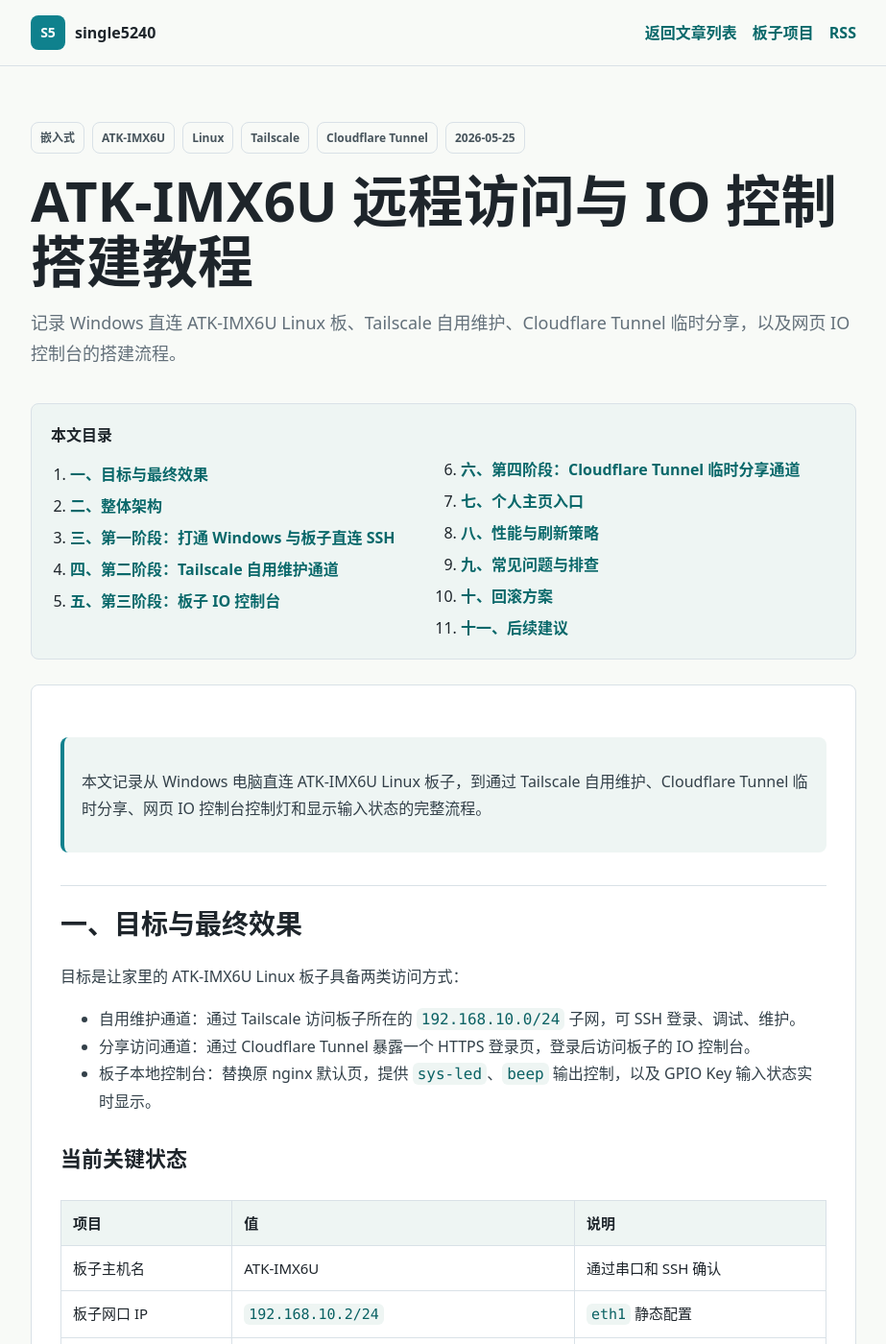
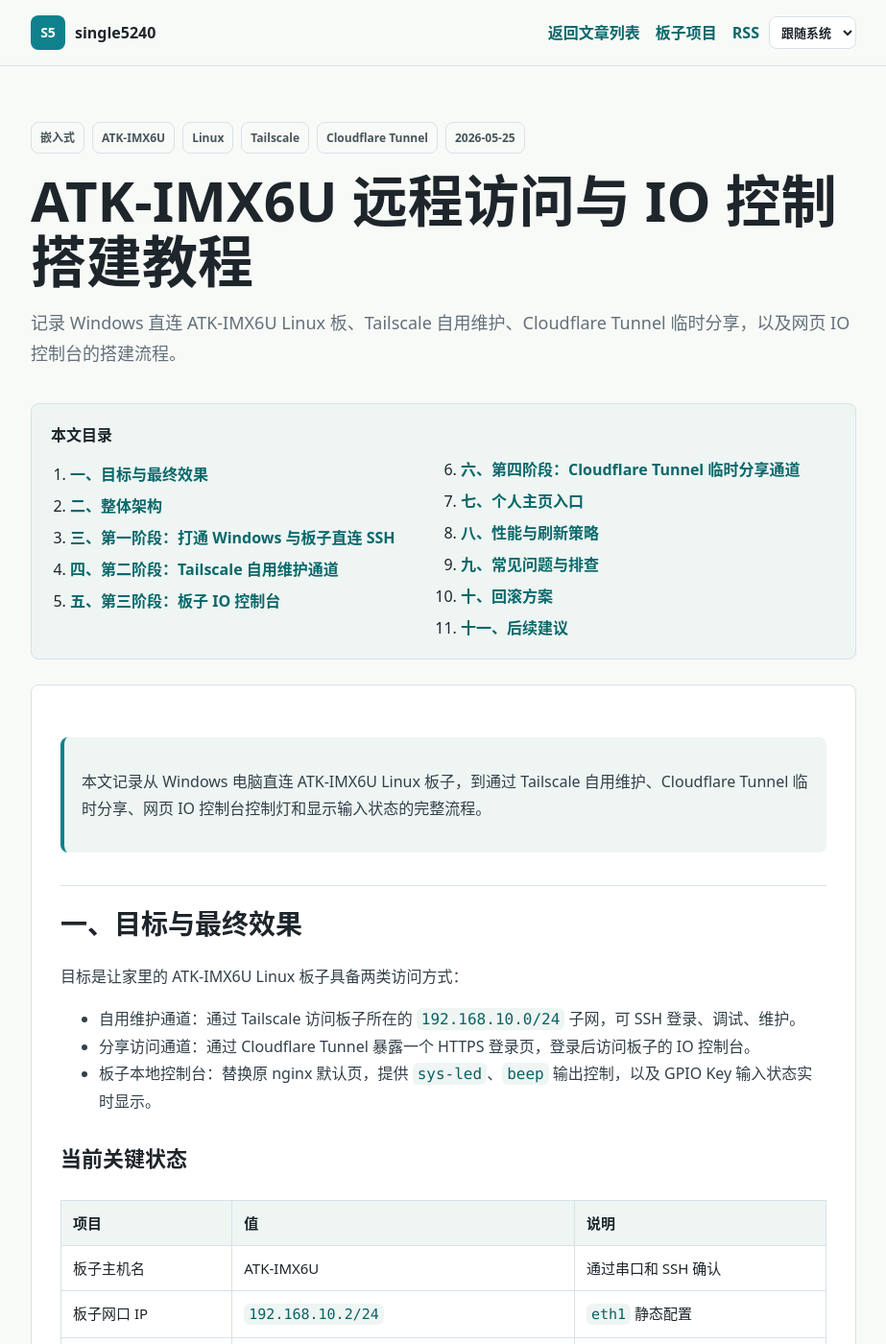
Before and after one commit to single5240/single5240.github.io, a Jekyll site: the page built from _articles/atk-imx6u-remote-io-control.md, in a window 1280 px wide and 1400 px high. Shown: the whole window at 96% size, without its empty margins (178-1101 px from the left). Built offline with Jekyll 4.4.1, drawn with Linux system fonts in a browser that asks for light colours.

Commit message:
feat: add light and dark theme switcher

```diff
--- a/_layouts/article.html
+++ b/_layouts/article.html
@@ -23,6 +23,7 @@
   <link rel="icon" href="{{ '/assets/favicon.svg' | relative_url }}" type="image/svg+xml">
   <link rel="apple-touch-icon" href="{{ '/assets/icon-192.png' | relative_url }}">
   <link rel="manifest" href="{{ '/site.webmanifest' | relative_url }}">
+  <script src="{{ '/assets/js/theme.js' | relative_url }}"></script>
   <link rel="stylesheet" href="{{ '/assets/css/base.css' | relative_url }}">
   <link rel="stylesheet" href="{{ '/assets/css/syntax.css' | relative_url }}">
   <style>
@@ -41,7 +42,7 @@
       top: 0;
       z-index: 20;
       border-bottom: 1px solid var(--line);
-      background: rgba(248, 250, 247, 0.94);
+      background: var(--header-bg);
       backdrop-filter: blur(18px);
     }
 
@@ -80,7 +81,7 @@
       place-items: center;
       border-radius: 8px;
       background: var(--accent);
-      color: #fff;
+      color: var(--on-accent);
       font-size: 14px;
     }
 
@@ -111,7 +112,7 @@
       padding: 5px 9px;
       border: 1px solid var(--line);
       border-radius: 8px;
-      color: #47545c;
+      color: var(--tag-ink);
       font-size: 12px;
       font-weight: 750;
     }
@@ -133,7 +134,7 @@
       padding: 18px 20px;
       border: 1px solid var(--line);
       border-radius: 8px;
-      background: #eef5f3;
+      background: var(--alt-bg);
     }
 
     .toc[hidden] { display: none; }
@@ -185,7 +186,7 @@
 
     .content p,
     .content li {
-      color: #334049;
+      color: var(--content-copy);
     }
 
     .content img {
@@ -198,8 +199,8 @@
       padding: 16px 18px;
       border-left: 4px solid var(--accent);
       border-radius: 8px;
-      background: #eef5f3;
-      color: #334049;
+      background: var(--alt-bg);
+      color: var(--content-copy);
     }
 
     .content table {
@@ -235,15 +236,15 @@
     }
 
     .content th {
-      background: #eef5f3;
+      background: var(--alt-bg);
       color: var(--ink);
     }
 
     .content code {
       padding: 2px 5px;
       border-radius: 6px;
-      background: #eef5f3;
-      color: #0b6264;
+      background: var(--alt-bg);
+      color: var(--inline-code);
       font-family: ui-monospace, Consolas, "SFMono-Regular", "Sarasa Mono SC", "Noto Sans Mono CJK SC", "WenQuanYi Micro Hei Mono", monospace;
     }
 
@@ -259,8 +260,8 @@
       max-width: 100%;
       padding: 2.6rem 16px 16px;
       border-radius: 8px;
-      background: #17232a;
-      color: #e8f2ef;
+      background: var(--code-bg);
+      color: var(--code-ink);
     }
 
     .content pre code {
@@ -277,7 +278,7 @@
       border: 1px solid rgba(255, 255, 255, 0.28);
       border-radius: 6px;
       background: #263a44;
-      color: #fff;
+      color: var(--on-accent);
       font: inherit;
       font-size: 12px;
       cursor: pointer;
--- a/assets/css/base.css
+++ b/assets/css/base.css
@@ -10,7 +10,24 @@
   --warm: #d9822b;
   --soft: #e8f2ef;
   --deep: #17232a;
+  --header-bg: rgba(248, 250, 247, 0.92);
+  --header-line: rgba(217, 225, 231, 0.8);
+  --raised-bg: rgba(255, 255, 255, 0.92);
+  --raised-border: rgba(15, 129, 141, 0.24);
+  --alt-bg: #eef5f3;
+  --subtle-bg: #f5f8f6;
+  --body-copy: #39454d;
+  --content-copy: #334049;
+  --tag-ink: #47545c;
+  --code-bg: #17232a;
+  --code-ink: #e8f2ef;
+  --inline-code: #0b6264;
+  --contact-copy: #cbd7dd;
+  --note: #bc5827;
+  --on-accent: #ffffff;
   --shadow: 0 18px 50px rgba(22, 35, 42, 0.12);
+  --shadow-small: 0 10px 28px rgba(22, 35, 42, 0.16);
+  --shadow-hover: 0 14px 32px rgba(22, 35, 42, 0.2);
   --focus-ring: #ff9f43;
   font-family: system-ui, "Segoe UI", "PingFang SC", "Hiragino Sans GB", "Noto Sans SC", "Noto Sans CJK SC", "Source Han Sans SC", "Microsoft YaHei", "WenQuanYi Micro Hei", sans-serif;
 }
@@ -23,6 +40,76 @@
 
 html {
   scroll-behavior: smooth;
+}
+
+@media (prefers-color-scheme: dark) {
+  :root:not([data-theme]) {
+    color-scheme: dark;
+    --ink: #e7eef2;
+    --muted: #a8b4bb;
+    --line: #34454f;
+    --paper: #11191d;
+    --panel: #182329;
+    --accent: #168a96;
+    --accent-dark: #78d5dc;
+    --warm: #f1a65a;
+    --soft: #23383a;
+    --deep: #0b1114;
+    --header-bg: rgba(17, 25, 29, 0.92);
+    --header-line: rgba(52, 69, 79, 0.82);
+    --raised-bg: rgba(24, 35, 41, 0.94);
+    --raised-border: rgba(120, 213, 220, 0.3);
+    --alt-bg: #142126;
+    --subtle-bg: #203136;
+    --body-copy: #c5d0d6;
+    --content-copy: #c9d4da;
+    --tag-ink: #b9c7ce;
+    --code-bg: #0b1114;
+    --code-ink: #e8f2ef;
+    --inline-code: #8de5e9;
+    --contact-copy: #cbd7dd;
+    --note: #f1a06f;
+    --shadow: 0 18px 50px rgba(0, 0, 0, 0.36);
+    --shadow-small: 0 10px 28px rgba(0, 0, 0, 0.34);
+    --shadow-hover: 0 14px 32px rgba(0, 0, 0, 0.42);
+    --focus-ring: #ffb866;
+  }
+}
+
+:root[data-theme="dark"] {
+  color-scheme: dark;
+  --ink: #e7eef2;
+  --muted: #a8b4bb;
+  --line: #34454f;
+  --paper: #11191d;
+  --panel: #182329;
+  --accent: #168a96;
+  --accent-dark: #78d5dc;
+  --warm: #f1a65a;
+  --soft: #23383a;
+  --deep: #0b1114;
+  --header-bg: rgba(17, 25, 29, 0.92);
+  --header-line: rgba(52, 69, 79, 0.82);
+  --raised-bg: rgba(24, 35, 41, 0.94);
+  --raised-border: rgba(120, 213, 220, 0.3);
+  --alt-bg: #142126;
+  --subtle-bg: #203136;
+  --body-copy: #c5d0d6;
+  --content-copy: #c9d4da;
+  --tag-ink: #b9c7ce;
+  --code-bg: #0b1114;
+  --code-ink: #e8f2ef;
+  --inline-code: #8de5e9;
+  --contact-copy: #cbd7dd;
+  --note: #f1a06f;
+  --shadow: 0 18px 50px rgba(0, 0, 0, 0.36);
+  --shadow-small: 0 10px 28px rgba(0, 0, 0, 0.34);
+  --shadow-hover: 0 14px 32px rgba(0, 0, 0, 0.42);
+  --focus-ring: #ffb866;
+}
+
+:root[data-theme="light"] {
+  color-scheme: light;
 }
 
 .motion-reveal {
@@ -46,15 +133,15 @@ html {
   height: 46px;
   padding: 0;
   place-items: center;
-  border: 1px solid rgba(15, 129, 141, 0.24);
+  border: 1px solid var(--raised-border);
   border-radius: 50%;
-  background: rgba(255, 255, 255, 0.92);
+  background: var(--raised-bg);
   color: var(--accent-dark);
   font: inherit;
   font-size: 22px;
   font-weight: 850;
   line-height: 1;
-  box-shadow: 0 10px 28px rgba(22, 35, 42, 0.16);
+  box-shadow: var(--shadow-small);
   cursor: pointer;
   opacity: 0;
   pointer-events: none;
@@ -72,7 +159,7 @@ html {
 @media (hover: hover) {
   .back-to-top:hover {
     transform: translateY(-2px);
-    box-shadow: 0 14px 32px rgba(22, 35, 42, 0.2);
+    box-shadow: var(--shadow-hover);
   }
 }
 
@@ -82,6 +169,65 @@ body {
   color: var(--ink);
   line-height: 1.7;
   line-break: strict;
+}
+
+.theme-control {
+  display: inline-flex;
+  flex: 0 0 auto;
+  align-items: center;
+}
+
+.nav-actions {
+  display: grid;
+  grid-template-columns: minmax(0, 1fr) auto;
+  min-width: 0;
+  align-items: center;
+  gap: 10px;
+}
+
+.nav-actions .nav-links {
+  flex: 1 1 auto;
+  min-width: 0;
+  width: auto;
+}
+
+.theme-select {
+  min-height: 34px;
+  padding: 5px 8px;
+  border: 1px solid var(--line);
+  border-radius: 8px;
+  background: var(--panel);
+  color: var(--ink);
+  font: inherit;
+  font-size: 13px;
+  font-weight: 700;
+  cursor: pointer;
+}
+
+.topbar-actions {
+  display: flex;
+  align-items: center;
+  gap: 14px;
+}
+
+@media (max-width: 860px) {
+  .nav {
+    position: relative;
+    align-items: flex-start;
+    flex-direction: column;
+    padding: 14px 0;
+  }
+
+  .nav-actions {
+    width: 100%;
+    grid-template-columns: minmax(0, 1fr);
+  }
+
+  .nav .theme-control {
+    position: absolute;
+    top: 14px;
+    right: 0;
+  }
 }
 
 code,
@@ -103,8 +249,8 @@ samp {
   z-index: 1000;
   padding: 10px 14px;
   border-radius: 8px;
-  background: #17232a;
-  color: #fff;
+  background: var(--deep);
+  color: var(--on-accent);
   font-weight: 800;
   text-decoration: none;
   transform: translateY(-160%);
--- /dev/null
+++ b/assets/js/theme.js
@@ -0,0 +1,91 @@
+(() => {
+  const storageKey = "single5240-theme";
+  const root = document.documentElement;
+  const systemTheme = window.matchMedia("(prefers-color-scheme: dark)");
+  const themeColor = document.querySelector('meta[name="theme-color"]');
+  let preference = "system";
+  let select;
+
+  try {
+    const stored = localStorage.getItem(storageKey);
+    if (stored === "light" || stored === "dark") preference = stored;
+  } catch {
+    // Storage can be unavailable in privacy modes; system mode still works.
+  }
+
+  const resolvedTheme = () => (
+    preference === "system" ? (systemTheme.matches ? "dark" : "light") : preference
+  );
+
+  const applyTheme = () => {
+    if (preference === "system") {
+      root.removeAttribute("data-theme");
+    } else {
+      root.dataset.theme = preference;
+    }
+
+    root.dataset.themePreference = preference;
+    if (select) select.value = preference;
+    if (themeColor) themeColor.content = resolvedTheme() === "dark" ? "#11191d" : "#f8faf7";
+  };
+
+  const savePreference = (value) => {
+    preference = value;
+    try {
+      if (value === "system") localStorage.removeItem(storageKey);
+      else localStorage.setItem(storageKey, value);
+    } catch {
+      // Keep the current page usable even when storage is blocked.
+    }
+    applyTheme();
+  };
+
+  applyTheme();
+
+  document.addEventListener("DOMContentLoaded", () => {
+    const navLinks = document.querySelector(".nav-links");
+    const topbar = document.querySelector(".topbar");
+    if (!navLinks && !topbar) return;
+
+    const control = document.createElement("label");
+    control.className = "theme-control";
+    control.innerHTML = `
+      <span class="visually-hidden">颜色模式</span>
+      <select class="theme-select" aria-label="颜色模式">
+        <option value="system">跟随系统</option>
+        <option value="light">浅色</option>
+        <option value="dark">深色</option>
+      </select>
+    `;
+    select = control.querySelector("select");
+    select.value = preference;
+    select.addEventListener("change", () => savePreference(select.value));
+
+    if (navLinks) {
+      const actions = document.createElement("div");
+      actions.className = "nav-actions";
+      navLinks.before(actions);
+      actions.append(navLinks, control);
+    } else {
+      const actions = document.createElement("div");
+      actions.className = "topbar-actions";
+      const back = topbar.querySelector(".back");
+      if (back) actions.append(back);
+      actions.append(control);
+      topbar.append(actions);
+    }
+  });
+
+  const handleSystemChange = () => {
+    if (preference === "system") applyTheme();
+  };
+
+  if (systemTheme.addEventListener) systemTheme.addEventListener("change", handleSystemChange);
+  else systemTheme.addListener(handleSystemChange);
+
+  window.addEventListener("storage", (event) => {
+    if (event.key !== storageKey) return;
+    preference = event.newValue === "light" || event.newValue === "dark" ? event.newValue : "system";
+    applyTheme();
+  });
+})();
```
Also changed, not shown: board.html (+8 -7 lines), index.html (+15 -14 lines).
